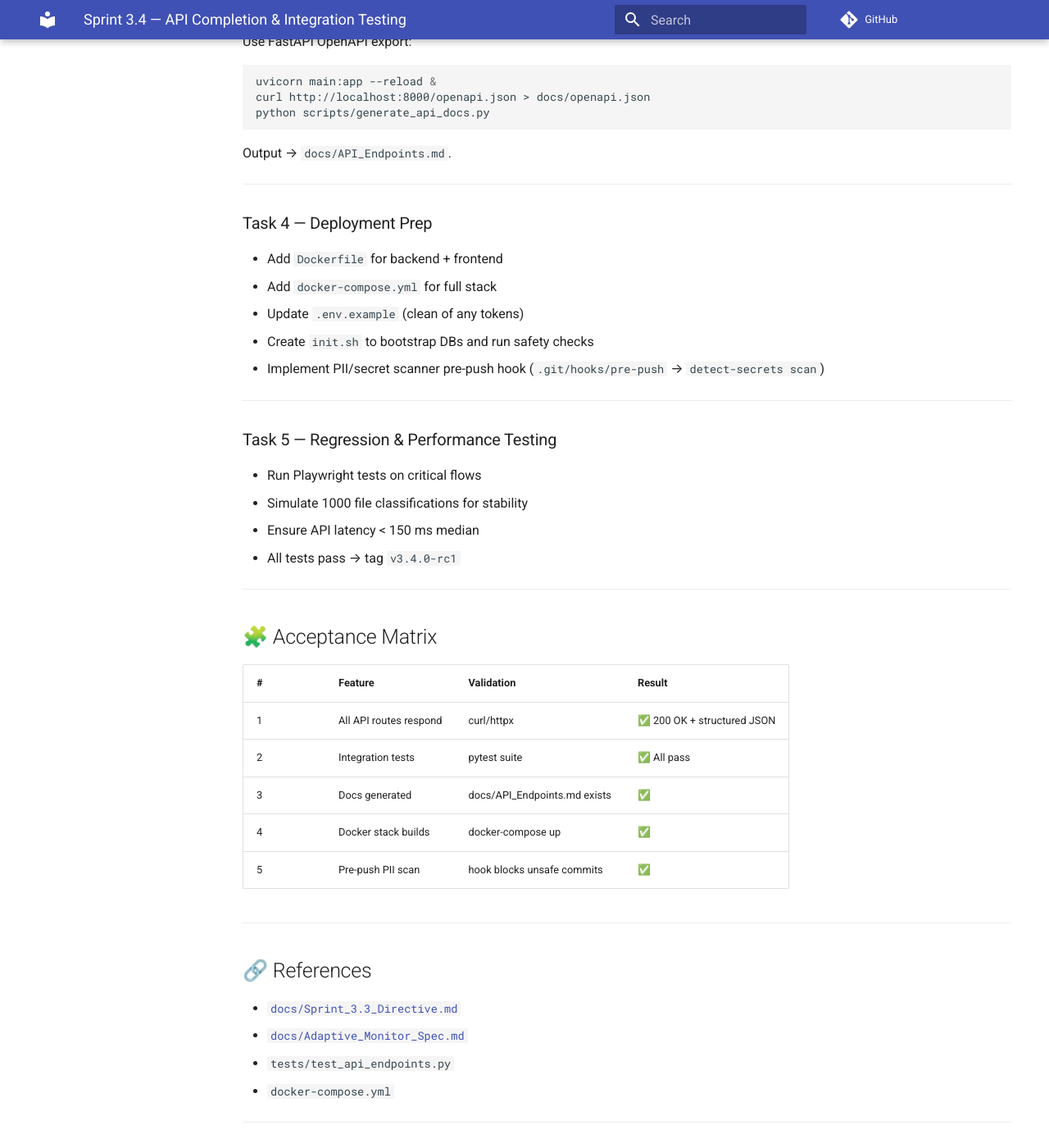
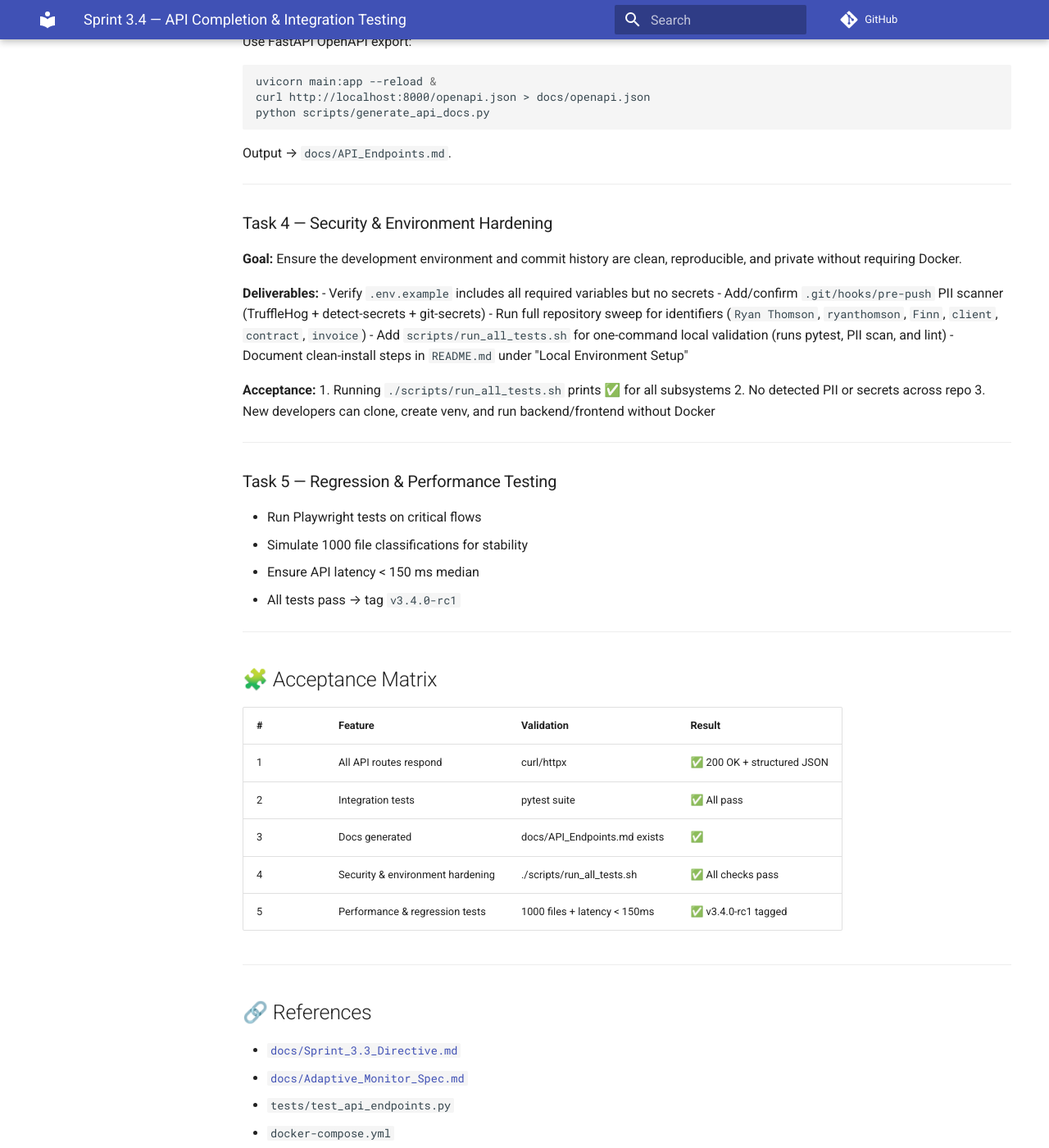
Before and after one commit to thebearwithabite/ai-file-organizer, an MkDocs documentation site: the page built from docs/Sprint_3.4_Directive.md, in a window 1280 px wide and 1400 px high, scrolled down 1291 px. Shown: the whole window at 82% size. Built offline with MkDocs 1.6.1 and Material for MkDocs 9.7.7, drawn with Linux system fonts in a browser that asks for light colours; comment, search, counter and statistics services are not loaded; the version menu is left out; some of the changed text lies outside the part shown.

Commit message:
docs: Update Sprint 3.4 Task 4 to focus on security hardening
Replaced Docker deployment with practical security & environment focus:
- PII scanner in pre-push hooks (TruffleHog + detect-secrets + git-secrets)
- Full repository sweep for personal identifiers
- Test runner script (./scripts/run_all_tests.sh)
- Clean .env.example verification
- Developer-friendly local setup documentation

This prioritizes security, privacy, and clean development environment
over containerization complexity.

Related to Sprint 3.4 - API Completion & Integration Testing

🤖 Generated with [Claude Code](https://claude.com/claude-code)

Co-Authored-By: Claude <noreply@anthropic.com>

```diff
--- a/docs/Sprint_3.4_Directive.md
+++ b/docs/Sprint_3.4_Directive.md
@@ -62,13 +62,20 @@ Output → `docs/API_Endpoints.md`.
 
 ---
 
-### Task 4 — Deployment Prep
-- Add `Dockerfile` for backend + frontend
-- Add `docker-compose.yml` for full stack
-- Update `.env.example` (clean of any tokens)
-- Create `init.sh` to bootstrap DBs and run safety checks
-- Implement PII/secret scanner pre-push hook
-  (`.git/hooks/pre-push` → `detect-secrets scan`)
+### Task 4 — Security & Environment Hardening
+**Goal:** Ensure the development environment and commit history are clean, reproducible, and private without requiring Docker.
+
+**Deliverables:**
+- Verify `.env.example` includes all required variables but no secrets
+- Add/confirm `.git/hooks/pre-push` PII scanner (TruffleHog + detect-secrets + git-secrets)
+- Run full repository sweep for identifiers (`Ryan Thomson`, `ryanthomson`, `Finn`, `client`, `contract`, `invoice`)
+- Add `scripts/run_all_tests.sh` for one-command local validation (runs pytest, PII scan, and lint)
+- Document clean-install steps in `README.md` under "Local Environment Setup"
+
+**Acceptance:**
+1. Running `./scripts/run_all_tests.sh` prints ✅ for all subsystems
+2. No detected PII or secrets across repo
+3. New developers can clone, create venv, and run backend/frontend without Docker
 
 ---
 
@@ -86,8 +93,8 @@ Output → `docs/API_Endpoints.md`.
 | 1 | All API routes respond | curl/httpx | ✅ 200 OK + structured JSON |
 | 2 | Integration tests | pytest suite | ✅ All pass |
 | 3 | Docs generated | docs/API_Endpoints.md exists | ✅ |
-| 4 | Docker stack builds | docker-compose up | ✅ |
-| 5 | Pre-push PII scan | hook blocks unsafe commits | ✅ |
+| 4 | Security & environment hardening | ./scripts/run_all_tests.sh | ✅ All checks pass |
+| 5 | Performance & regression tests | 1000 files + latency < 150ms | ✅ v3.4.0-rc1 tagged |
 
 ---
 
@@ -105,7 +112,7 @@ Output → `docs/API_Endpoints.md`.
 | ( ) | `feat: Sprint 3.4 Task 1 — Finalize Endpoints` | ⬜ |
 | ( ) | `test: Sprint 3.4 Task 2 — Integration Suite` | ⬜ |
 | ( ) | `docs: Generate API Docs and OpenAPI Spec` | ⬜ |
-| ( ) | `build: Add Docker and Pre-Push PII Scanner` | ⬜ |
+| ( ) | `security: Add PII scanner and environment hardening` | ⬜ |
 | ( ) | `perf: Load Test and v3.4.0-rc1 tag` | ⬜ |
 
 ---
```
